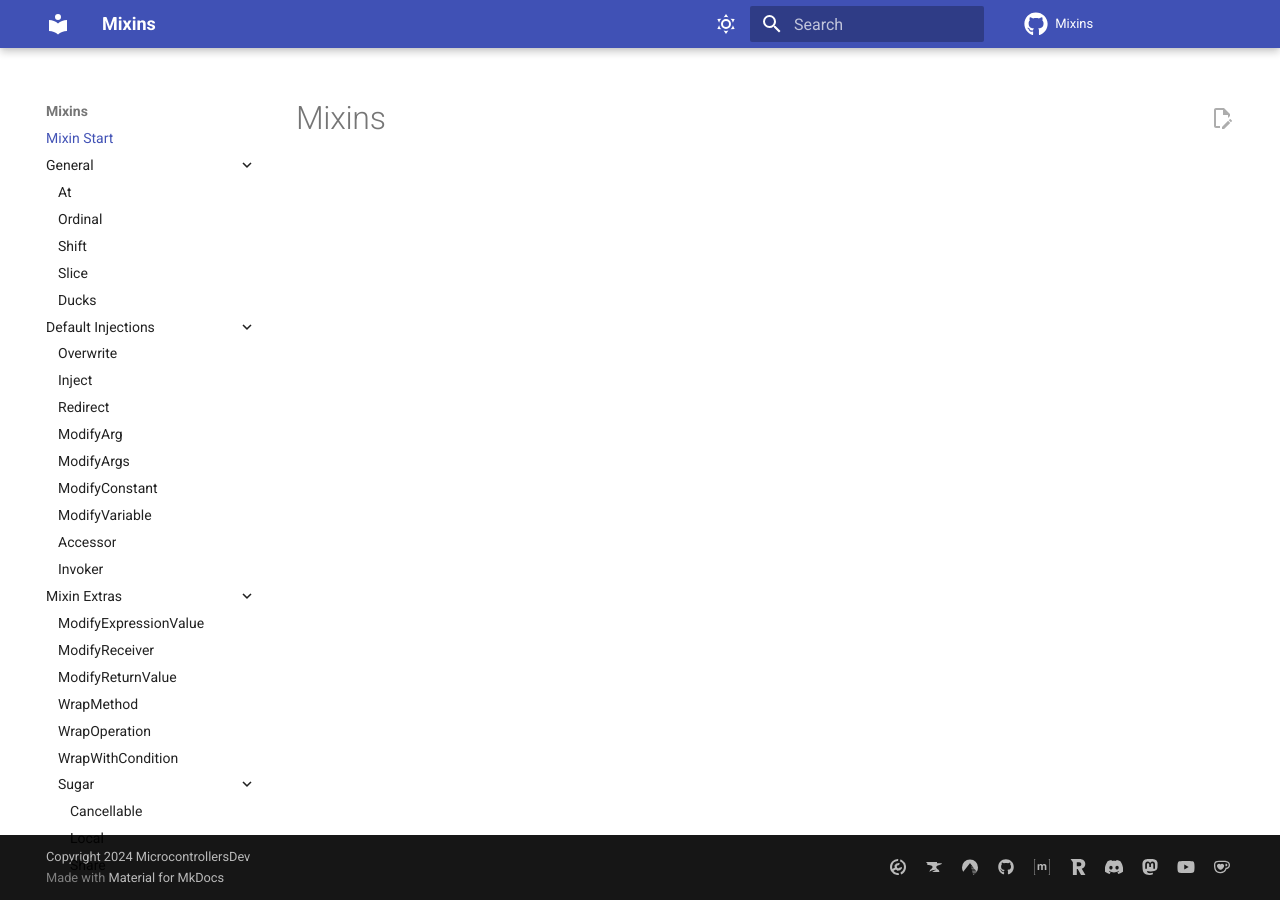
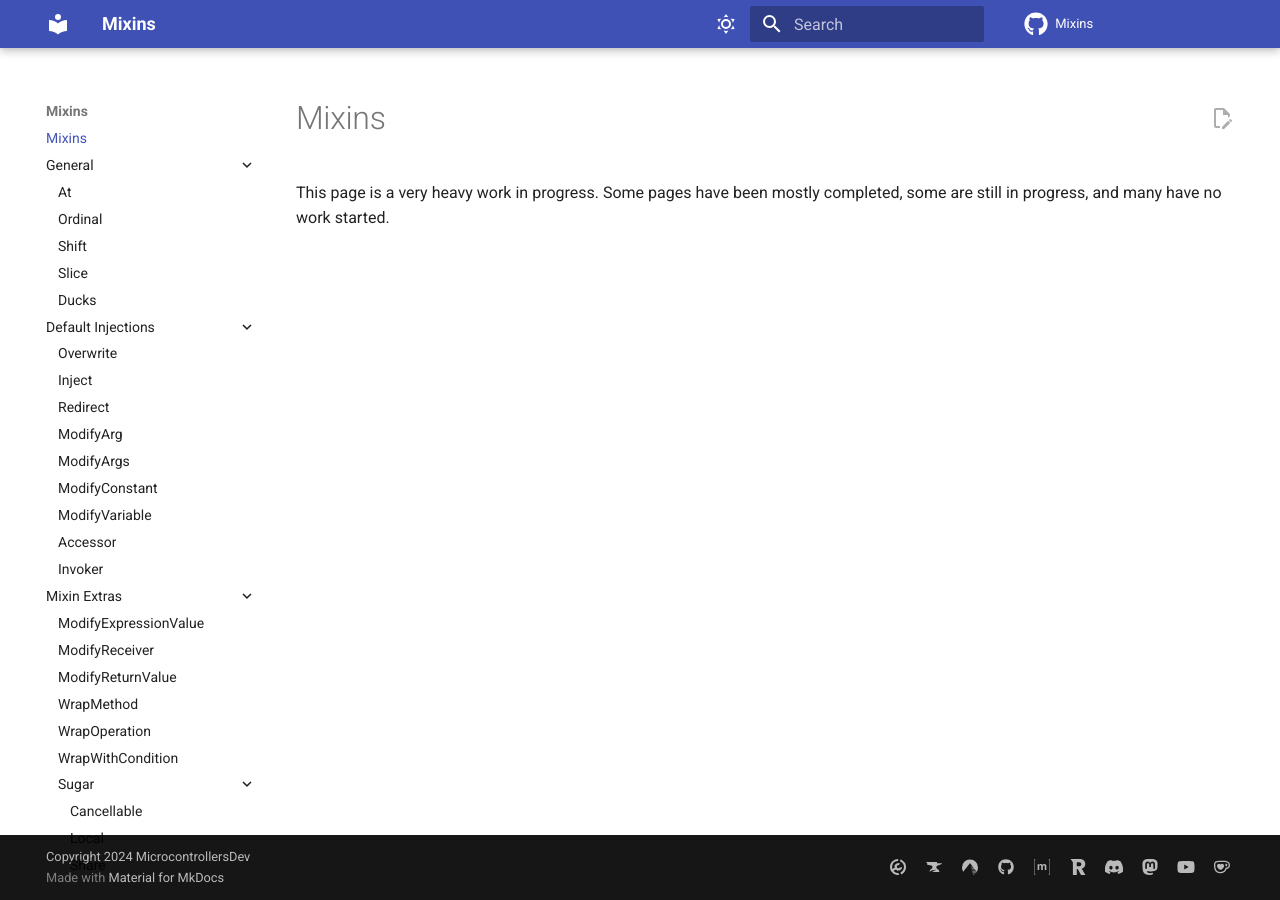
Before and after one commit to MicrocontrollersDev/Mixins, an MkDocs documentation site: the page built from docs/index.md, in a window 1280 px wide. Built offline with MkDocs 1.6.1 and Material for MkDocs 9.7.7, drawn with Linux system fonts in a browser that asks for light colours; comment, search, counter and statistics services are not loaded.

Commit message:
MIT license, update main index

```diff
--- a/docs/index.md
+++ b/docs/index.md
@@ -1 +1,3 @@
 # Mixins
+
+This page is a very heavy work in progress. Some pages have been mostly completed, some are still in progress, and many have no work started.
--- a/mkdocs.yml
+++ b/mkdocs.yml
@@ -61,7 +61,7 @@ extra:
       link: https://ko-fi.com/microcontrollers
 
 nav:
-  - "Mixin Start": "index.md"
+  - "Mixins": "index.md"
   - "General":
       - "General": "general/index.md"
       - "At": "general/at.md"
```
Also changed, not shown: 1 other file.
